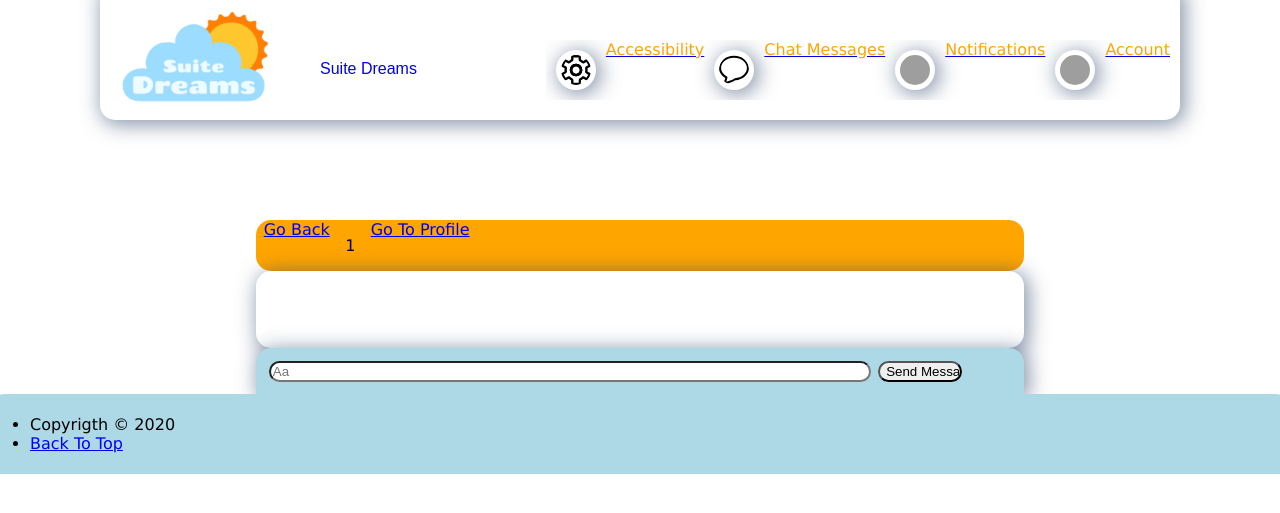
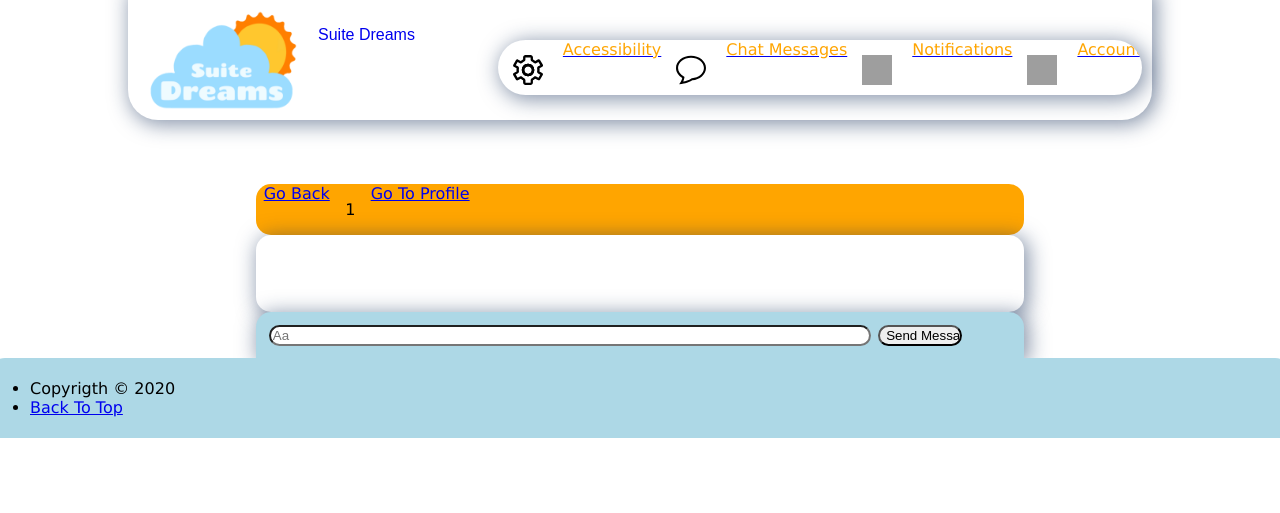
Before and after one commit to MatiesC-1952678/2eBachelor, a PHP site: page /message.php?user=1 in a window 1280 px wide. Shown: the top 513 px of the page. Run offline with PHP 8.4, Linux system fonts and the light colour scheme; the visitor is signed in with stand-in values (Sample User, id 1); data that the repository does not hold is empty; some libraries are stand-ins or nearby versions; grey boxes are pictures that could not be loaded.

Commit message:
updated header with javascript

```diff
--- /dev/null
+++ b/WEBPR/Project 2.0 /css/header.css
@@ -0,0 +1,67 @@
+/* Header */
+.LogoAll {
+    margin-top: -10px;
+    margin-left: 10%;
+    margin-right: 10%;
+    margin-bottom: 5%;
+    border-bottom-left-radius: 30px;
+    border-bottom-right-radius: 30px;
+    -webkit-box-shadow: 3px 3px 20px 2px rgba(23,50,92,0.5);
+    -moz-box-shadow: 3px 3px 20px 2px rgba(23,50,92,0.5);
+    box-shadow: 3px 3px 20px 2px rgba(23,50,92,0.5);
+    min-height: 130px;
+  }
+
+.LogoAll img {
+    float: left;
+    padding-left: 20px;
+    padding-top: 20px;
+}
+
+.LogoTitle {
+    float: left;
+    margin-left: 20px;
+    padding-top: 20px;
+    font-family: "futura bold", sans-serif;
+}
+.titleHidden {
+    display: none;
+}
+
+.HeaderNav {
+    margin-top: 50px;
+    margin-right: 10px;
+    float: right;
+}
+
+.Nav-ul {
+    list-style-type: none;
+    margin: 0px;
+    padding: 0px;
+    overflow: hidden;
+    -webkit-box-shadow: 3px 3px 20px 2px rgba(23,50,92,0.5);
+    -moz-box-shadow: 3px 3px 20px 2px rgba(23,50,92,0.5);
+    box-shadow: 3px 3px 20px 2px rgba(23,50,92,0.5);
+    border-radius: 30px;
+    padding-top: -10px;
+}
+
+.Nav-ul li {
+    float: left;
+}
+
+.icon {
+    margin-left: -5px;
+    margin-top: -5px;
+    margin-bottom: 10px;
+    margin-right: 20px;
+}
+
+.nav {
+    /*float: left;*/
+    margin-top: 25px;
+    color: orange;
+}
+.navHidden {
+    display: none;
+}
--- a/WEBPR/Project 2.0 /css/style.css
+++ b/WEBPR/Project 2.0 /css/style.css
@@ -3,75 +3,16 @@ body {
   margin: 0px;
 }
 
-/* Header */
-.LogoAll {
-  margin-top: -10px;
-  margin-left: 100px;
-  margin-right: 100px;
-  margin-bottom: 100px;
-  border-bottom-left-radius: 15px;
-  border-bottom-right-radius: 15px;
-  -webkit-box-shadow: 3px 3px 20px 2px rgba(23,50,92,0.5);
-  -moz-box-shadow: 3px 3px 20px 2px rgba(23,50,92,0.5);
-  box-shadow: 3px 3px 20px 2px rgba(23,50,92,0.5);
-  min-height: 130px;
+/* Main Content */
+.MainContent {
+  clear: both;
 }
-
-.LogoAll img {
-  float: left;
-  width: 150px;
-  height: auto;
-  padding-left: 20px;
-  padding-top: 20px;
-}
-
-.LogoTitle {
-  float: left;
-  margin: 50px;
-  padding-top: 20px;
-  font-family: "futura bold", sans-serif;
-}
-
-.HeaderNav {
-  margin-top: 50px;
-  margin-right: 10px;
-  float: right;
-}
-
-#Nav-ul {
-  list-style-type: none;
-  margin: 0px;
-  padding: 0px;
-  overflow: hidden;
-}
-
-#Nav-ul li {
-  float: left;
-}
-#icon {
-  border-radius: 30px;
-  -webkit-box-shadow: 3px 3px 20px 2px rgba(23,50,92,0.5);
-  -moz-box-shadow: 3px 3px 20px 2px rgba(23,50,92,0.5);
-  box-shadow: 3px 3px 20px 2px rgba(23,50,92,0.5);
-  padding: 5px;
-  margin: 10px;
-  width: 30px;
-  height: 30px;
-}
-
-#nav {
-  /*float: left;*/
-  margin-top: 25px;
-  color: orange;
-}
-
-/* Main Content */
 /*Searchbar*/
 #Searchbar {
   display: flex;
   flex-wrap: wrap;
-  margin: auto;
-  margin-top: -50px;
+  margin-left: 5%;
+  margin-right: 5%;
   -webkit-box-shadow: 3px 3px 20px 2px rgba(23,50,92,0.5);
   -moz-box-shadow: 3px 3px 20px 2px rgba(23,50,92,0.5);
   box-shadow: 3px 3px 20px 2px rgba(23,50,92,0.5);
@@ -111,8 +52,9 @@ input {
 /* List */
 #List {
   clear: both;
-  overflow: auto;
-  max-height: 80%;
+  overflow: scroll;
+  min-height: 200px;
+  max-height: 700px;
   max-width: 90%;
   margin: auto;
   float: none;
--- a/WEBPR/Project 2.0 /javascript/home.js
+++ b/WEBPR/Project 2.0 /javascript/home.js
@@ -1,4 +1,3 @@
-
 function switchElements() {
     if (document.getElementById("DateRadio").checked || document.getElementById("DateRoomRadio").checked) {
         document.getElementById("searchS").id = "searchH";
--- a/WEBPR/Project 2.0 /message.php
+++ b/WEBPR/Project 2.0 /message.php
@@ -14,7 +14,6 @@
   <meta name="author" content="Maties Claesen">
   <link rel="stylesheet" href="css/style.css">
   <link rel="stylesheet" href="css/message.css">
-  <script type="text/javascript" src="javascript/chat.js"></script>
 </head>
 
 <body>
@@ -30,7 +29,7 @@
     </div>
     <div class="MainContent" id="ChatMessages">
       <?php
-      showMessages("SELECT * FROM messages WHERE userone = :userone AND usertwo = :usertwo OR userone = :usertwotwo AND usertwo = :useroneone", $_SESSION["name"], $user);
+      showMessages("SELECT * FROM messages WHERE userone = :userone AND usertwo = :usertwo OR userone = :usertwotwo AND usertwo = :useroneone ORDER BY time", $_SESSION["name"], $user);
       ?>
     </div>
 
--- a/WEBPR/Project 2.0 /php/enterpriseLogin.php
+++ b/WEBPR/Project 2.0 /php/enterpriseLogin.php
@@ -32,7 +32,7 @@
 
     if ($sth->rowCount() > 0) {
       $row = $sth->fetch( PDO::FETCH_ASSOC );
-      if ($email != $row[1]) {
+      if ($email != $row["email"]) {
         echo '<p>email incorrect to log in to the account '.$name.'</p><a href="../login.php">Go back</a>';
         die();
       }
--- a/WEBPR/Project 2.0 /php/header.php
+++ b/WEBPR/Project 2.0 /php/header.php
@@ -3,6 +3,7 @@
 <html lang="en" dir="ltr">
   <head>
     <meta charset="utf-8">
+
     <title></title>
   </head>
   <body>
@@ -11,44 +12,47 @@
       <!-- Logo -->
       <div class="LogoAll">
         <a href="home.php">
-          <img src="resources/ChaseTheSunLogo(0.2).png" alt="The Chase The Sun Logo">
+          <img src="resources/ChaseTheSunLogo(0.2).png" alt="The Chase The Sun Logo" width="150px" height="100px">
           <p class="LogoTitle">Suite Dreams</p>
+          <link rel="stylesheet" href="css/header.css">
         </a>
         <!-- Navigation -->
         <nav class="HeaderNav">
-          <ul id="Nav-ul">
+          <ul class="Nav-ul">
             <li>
-              <a id="Nav-a" href="accessibility.php">
-                <img id="icon" src="resources/cog.svg" alt="accessibility">
-                <text id="nav">Accessibility</text>
+              <a class="Nav-a" href="accessibility.php">
+                <img class="icon" src="resources/cog.svg" alt="accessibility" width="30px" height="30px">
+                <text class="nav">Accessibility</text>
               </a>
             </li>
             <?php
                   if ($_SESSION["typeLogged"] == "user") {
-                    echo '<li><a id="Nav-a" href="chat.php">
-                      <img id="icon" src="resources/chat.svg" alt="Chat Messages">
-                      <text id="nav">Chat Messages</text></a></li>';
-                    echo '<li><a id="Nav-a" href="notifications.php">
-                       <img id="icon" src="resources/plus.svg" alt="Notifications">
-                       <text id="nav">Notifications</text></a></li>';
+                    echo '<li><a class="Nav-a" href="chat.php">
+                      <img class="icon" src="resources/chat.svg" alt="Chat Messages" width="30px" height="30px">
+                      <text class="nav">Chat Messages</text></a></li>';
+                    echo '<li><a class="Nav-a" href="notifications.php">
+                       <img class="icon" src="resources/plus.svg" alt="Notifications" width="30px" height="30px">
+                       <text class="nav">Notifications</text></a></li>';
                   }
                   if ($_SESSION["typeLogged"] == "enterprise") {
-                    echo '<li><a id="Nav-a" href="management.php">
-                       <img id="icon" src="resources/plus.svg" alt="Management">
-                       <text id="nav">Management</text></a></li>';
+                    echo '<li><a class="Nav-a" href="management.php">
+                       <img class="icon" src="resources/plus.svg" alt="Management" width="30px" height="30px">
+                       <text class="nav">Management</text>
+                       </a>
+                       </li>';
                   }
                 if ($_SESSION["typeLogged"] == "user" || $_SESSION["typeLogged"] == "enterprise") {
                   echo '<li>
-                    <a id="Nav-a" href="account.php">
-                      <img id="icon" src="resources/user.svg" alt="Login">
-                      <text id="nav">Account</text>
+                    <a class="Nav-a" href="account.php">
+                      <img class="icon" src="resources/user.svg" alt="Login" width="30px" height="30px">
+                      <text class="nav">Account</text>
                     </a>
                   </li>';
                 } else {
                   echo '<li>
-                    <a id="Nav-a" href="login.php">
-                      <img id="icon" src="resources/user.svg" alt="Login">
-                      <text id="nav">Login</text>
+                    <a class="Nav-a" href="login.php">
+                      <img class="icon" src="resources/user.svg" alt="Login" width="30px" height="30px">
+                      <text class="nav">Login</text>
                     </a>
                   </li>';
                 }
@@ -57,5 +61,6 @@
         </nav>
       </div>
     </header>
+  <script type="text/javascript" src="javascript/header.js"></script>
   </body>
 </html>
--- a/WEBPR/Project 2.0 /php/reusables.php
+++ b/WEBPR/Project 2.0 /php/reusables.php
@@ -379,7 +379,7 @@
     function showImages($name, $type) {
           $i = 0;
           while(file_exists("uploads/images/".$name."_".$type."_".$i.".jpg")) {
-            echo '<img class="uploadedImage" src="uploads/images/'.$name."_".$type."_".$i.'.jpg" alt="user uploaded image">';
+            echo '<img class="uploadedImage" src="uploads/images/'.$name."_".$type."_".$i.'.jpg" alt="user uploaded image" width="150px" height="150px">';
             $i += 1;
           }
     }
--- a/WEBPR/Project 2.0 /uploads/uploadMessage.php
+++ b/WEBPR/Project 2.0 /uploads/uploadMessage.php
@@ -3,7 +3,7 @@
     require "../php/globals.php";
     require "../php/reusables.php";
     $userone = $_SESSION["name"];
-    $usertwo = $_GET["name"];
+    $usertwo = $_POST["name"];
     $message = $_POST["message"];
     $time = date('Y-m-d H:i:s');
     checkSession($_SESSION["typeLogged"], "user", false, "../php/logOut.php", "You need to be logged in as a user to send messages");
```
Also changed, not shown: WEBPR/Project 2.0 /javascript/header.js (added, +29 -0 lines).
